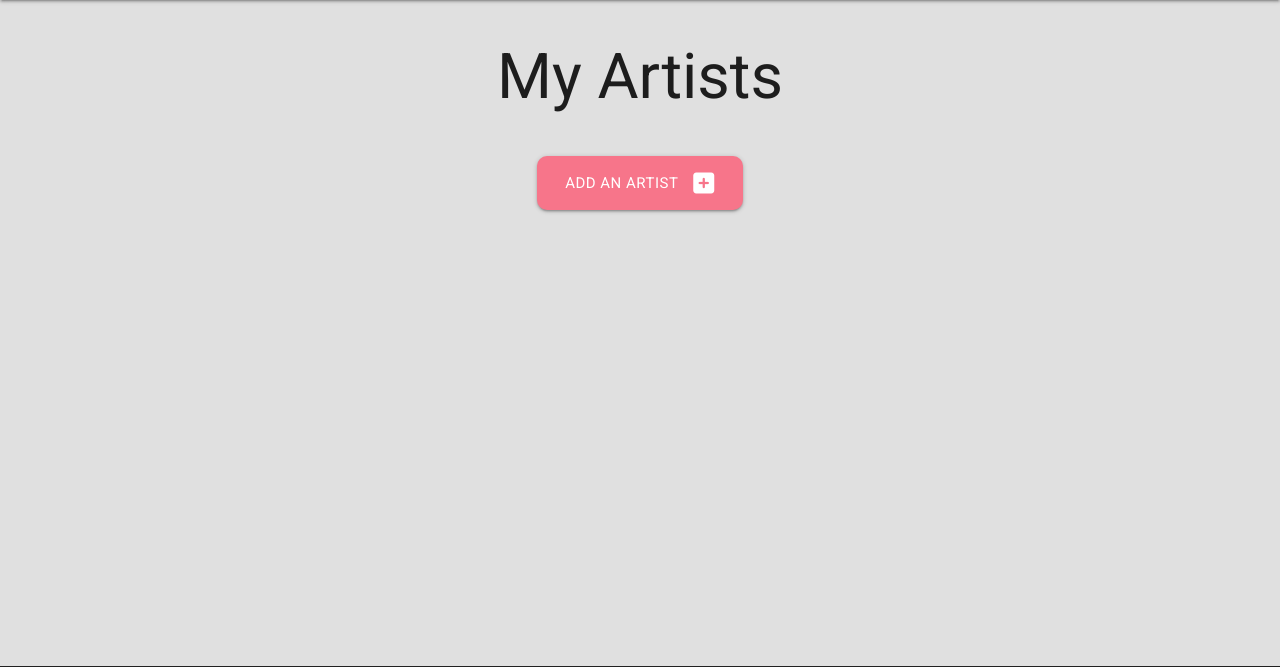
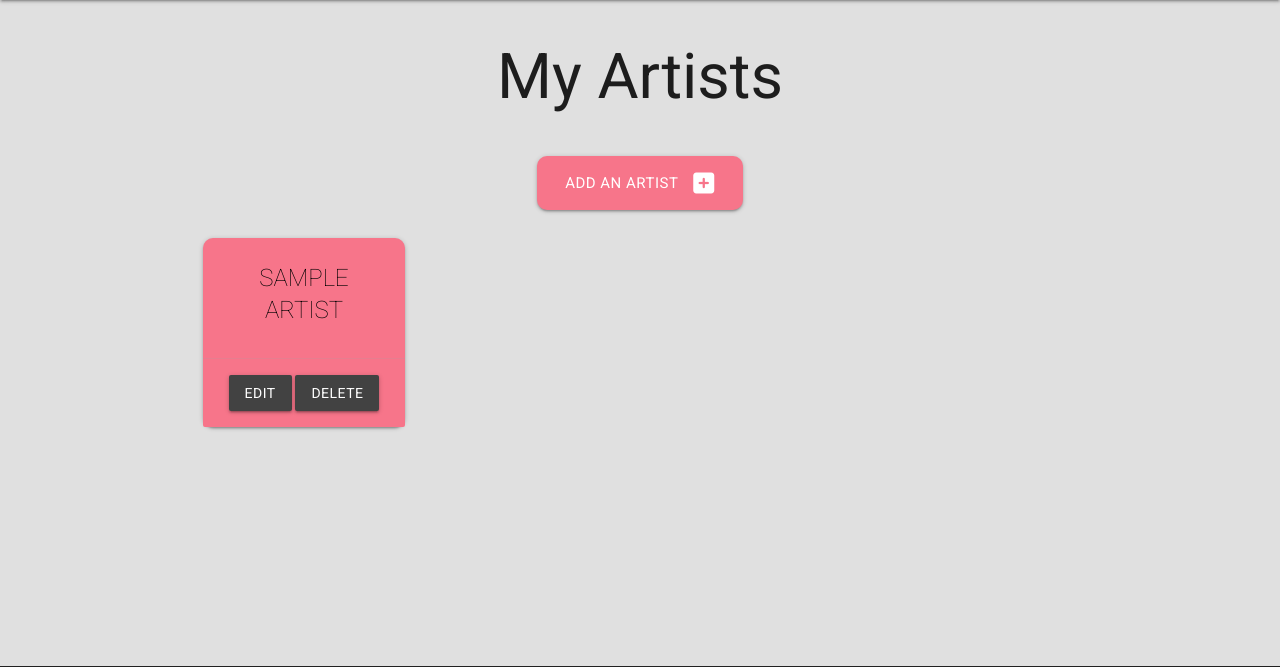
Before and after one commit to JBlackburn94/my-gig-tickets, a Flask app: page /my_events in a window 1280 px wide. Shown: the part 64-731 px from the top of the page. Run offline with Flask 3, Linux system fonts and the light colour scheme; tables that the repository leaves empty hold one stand-in row (values such as "Sample post").

Commit message:
functionality to add an artist and render the data to the dom added

```diff
--- a/myvenue/routes.py
+++ b/myvenue/routes.py
@@ -10,7 +10,8 @@ def home():
 
 @app.route("/my_events")
 def my_events():
-    return render_template("my_events.html")
+    events = list(Artist.query.order_by(Artist.artist_name).all())
+    return render_template("my_events.html", artist=events)
 
 
 @app.route("/add_artist", methods=["GET", "POST"])
--- a/myvenue/static/css/style.css
+++ b/myvenue/static/css/style.css
@@ -72,6 +72,10 @@ body {
   background-color: rgb(247, 117, 138);
 }
 
+.card-title {
+  text-transform: uppercase;
+}
+
 @media  screen and (max-width: 800px) {
   .hero-container {
     display: flex;
--- a/myvenue/templates/my_events.html
+++ b/myvenue/templates/my_events.html
@@ -11,5 +11,20 @@
         </a>
     </div>
 </div>
+<div class="row">
+  {% for art in artist %}
+  <div class="col s12 m6 l3">
+    <div class="card center-align event-button">
+      <div class="card-content black-text">
+        <span class="card-title">{{ art.artist_name }}</span>
+      </div>
+      <div class="card-action">
+        <a class="white-text btn grey darken-3" href="#">Edit</a>
+        <a  class="white-text btn grey darken-3" href="#">Delete</a>
+      </div>
+    </div>
+  </div>
+  {% endfor %}
+</div>
 
 {% endblock %}
```
